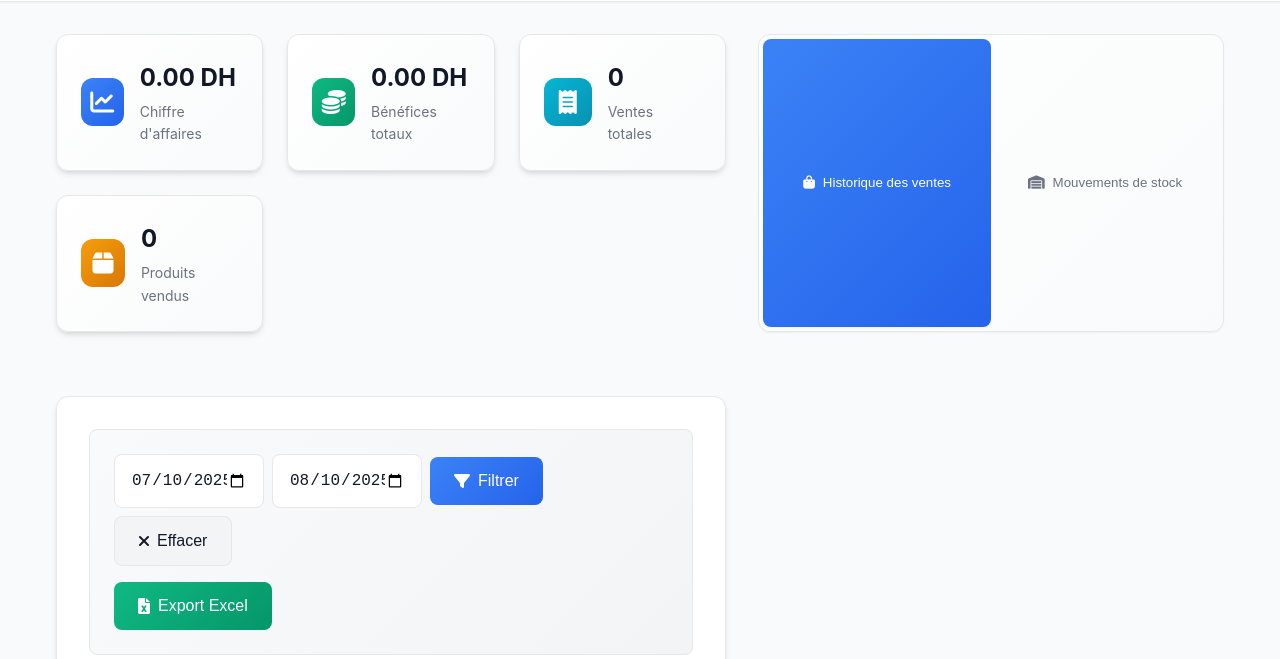
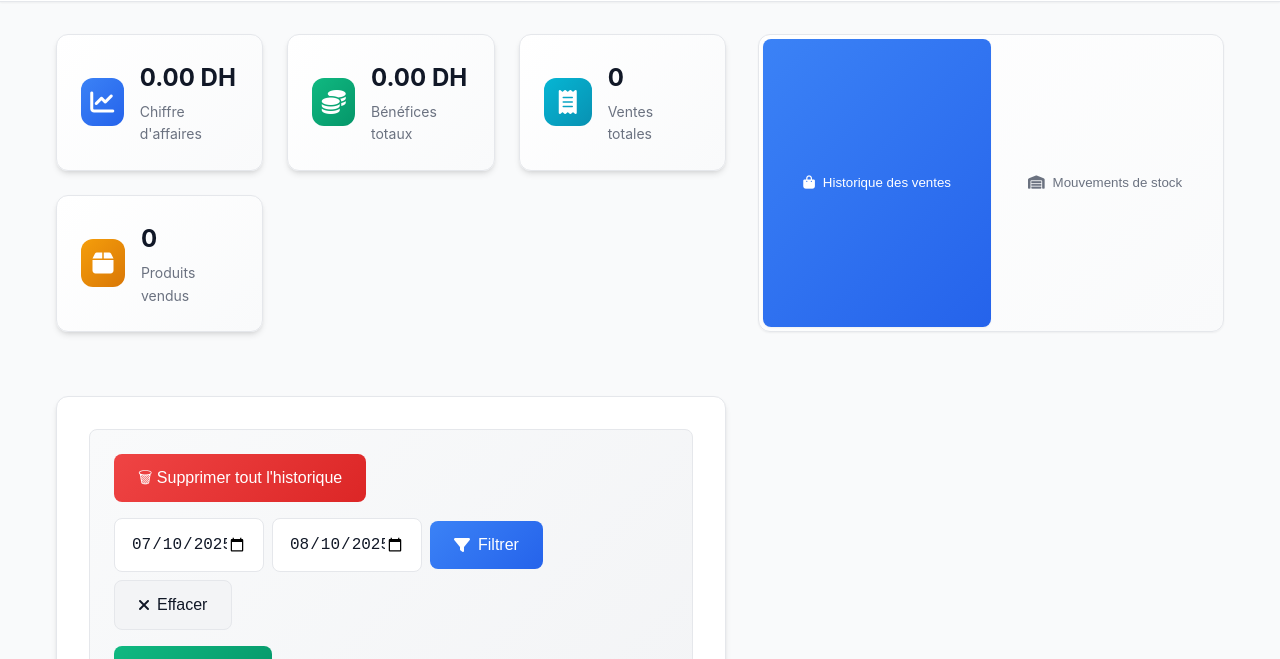
Before and after one commit to adam-t16/CAISSE, a plain HTML site: page historique.html in a window 1280 px wide. Shown: the part 73-732 px from the top of the page. Drawn offline with Linux system fonts and the light colour scheme.

Commit message:
Update historique.html

```diff
--- a/historique.html
+++ b/historique.html
@@ -88,6 +88,8 @@
 
             <div class="card">
                 <div class="history-controls">
+                    <button id="clear-all-history" class="btn btn-danger">🗑 Supprimer tout l'historique</button>
+
                     <div class="date-filters">
                         <input type="date" id="date-from" class="input-field">
                         <input type="date" id="date-to" class="input-field">
```
